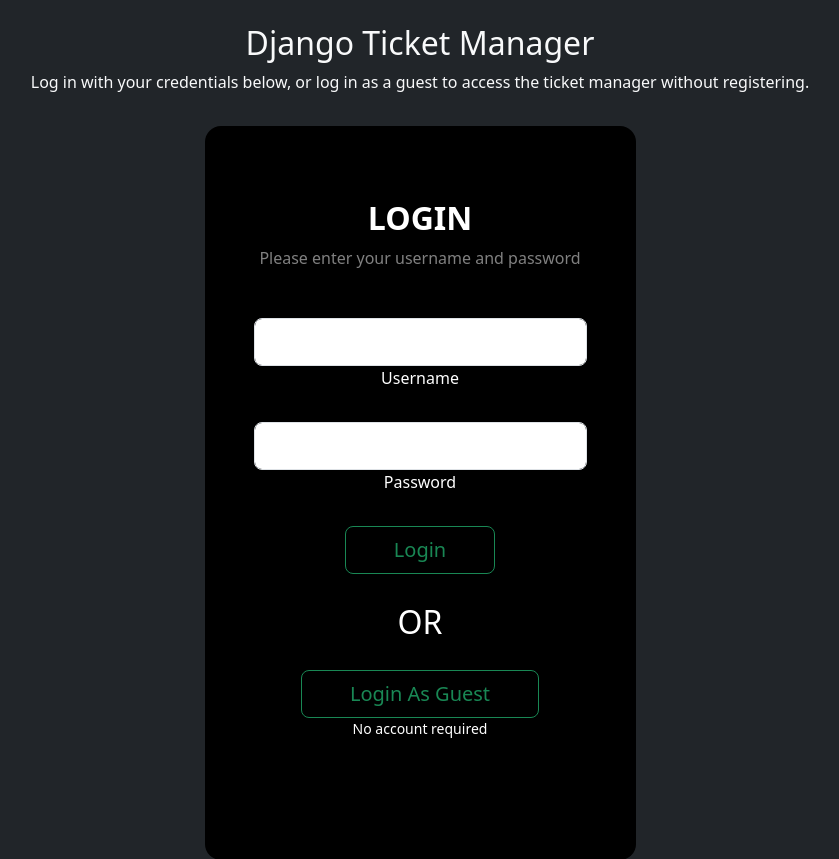
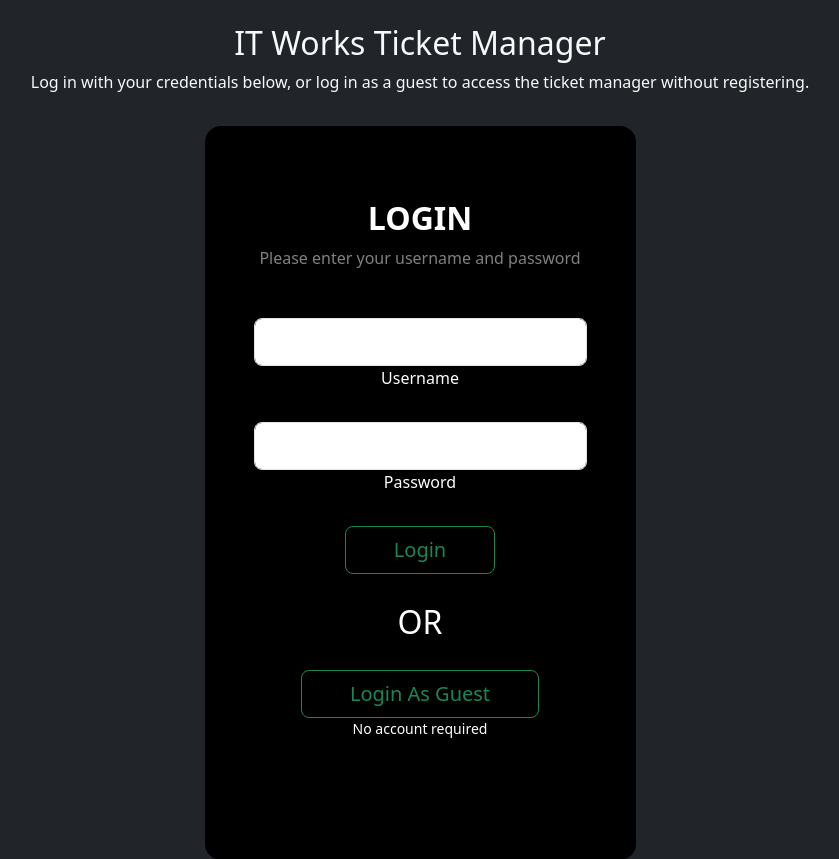
Before and after one commit to Blathe/djangotickets, a Django app: page /login/ in a window 1280 px wide. Shown: the top 859 px of the page, without its empty margins (220-1059 px from the left). Run offline with Django 4.2, Linux system fonts and the light colour scheme; some libraries are stand-ins or nearby versions.

Commit message:
submission - changing some verbiage

```diff
--- a/reports/templates/reports/index.html
+++ b/reports/templates/reports/index.html
@@ -11,7 +11,7 @@
     <link rel="stylesheet" href="https://cdn.jsdelivr.net/npm/bootstrap-icons@1.10.4/font/bootstrap-icons.css">
     <link rel="stylesheet" href="{% static 'style.css' %}">
     <link rel="shortcut icon" href="{%  static 'favicon.ico' %}">
-    <title>Django Ticket Manager - Reports</title>
+    <title>IT Works - Ticket Manager - Reports</title>
 </head>
 
 <body class="d-flex flex-column bg-secondary-subtle overflow-hidden-sm" style="min-height: 100vh;">
@@ -24,7 +24,7 @@
           <div class="col-12 col-md-3 col-lg-3 col-xl-2 px-sm-2 px-0 bg-dark flex-grow-1">
               <div class="d-flex flex-column align-items-sm-start px-3 pt-3 pb-3 text-white h-100">
                   <a href="/" class="d-flex align-items-center pb-3 mb-md-0 me-md-auto text-white text-decoration-none">
-                      <span class="fs-5 d-sm-inline">Django Ticket Manager</span>
+                      <span class="fs-5 d-sm-inline">IT Works Ticket Manager</span>
                   </a>
                   <ul class="nav nav-pills flex-column flex-shrink-0 gap-3 mb-sm-auto mb-0 w-100" id="menu">
                       <li class="nav-item">
--- a/tickets/templates/tickets/details.html
+++ b/tickets/templates/tickets/details.html
@@ -11,7 +11,7 @@
     <link rel="stylesheet" href="https://cdn.jsdelivr.net/npm/bootstrap-icons@1.10.4/font/bootstrap-icons.css">
     <link rel="stylesheet" href="{% static 'style.css' %}">
     <link rel="shortcut icon" href="{%  static 'favicon.ico' %}">
-    <title>Django Ticket Manager - Details</title>
+    <title>IT Works - Ticket Manager - Ticket Details</title>
 </head>
 
 <body class="d-flex flex-column bg-secondary-subtle vh-100" style="min-height: 100vh; max-height: 100vh;">
@@ -24,7 +24,7 @@
         <div class="col-12 col-md-3 col-lg-3 col-xl-2 px-sm-2 px-0 bg-dark flex-grow-1">
             <div class="d-flex flex-column align-items-sm-start px-3 pt-3 pb-3 text-white h-100">
                 <a href="/" class="d-flex align-items-center pb-3 mb-md-0 me-md-auto text-white text-decoration-none">
-                    <span class="fs-5 d-sm-inline">Django Ticket Manager</span>
+                    <span class="fs-5 d-sm-inline">IT Works Ticket Manager</span>
                 </a>
                 <ul class="nav nav-pills flex-column flex-shrink-0 gap-3 mb-sm-auto mb-0 w-100" id="menu">
                     <li class="nav-item">
--- a/tickets/templates/tickets/index.html
+++ b/tickets/templates/tickets/index.html
@@ -11,7 +11,7 @@
     <link rel="stylesheet" href="https://cdn.jsdelivr.net/npm/bootstrap-icons@1.10.4/font/bootstrap-icons.css">
     <link rel="stylesheet" href="{% static 'style.css' %}">
     <link rel="shortcut icon" href="{%  static 'favicon.ico' %}">
-    <title>Django Ticket Manager</title>
+    <title>IT Works Ticket Manager - Login</title>
 </head>
 
 <body class="d-flex flex-column bg-secondary-subtle overflow-hidden-sm" style="min-height: 100vh;">
@@ -24,7 +24,7 @@
           <div class="col-12 col-md-3 col-lg-3 col-xl-2 px-sm-2 px-0 bg-dark flex-grow-1">
               <div class="d-flex flex-column align-items-sm-start px-3 pt-3 pb-3 text-white h-100">
                   <a href="/" class="d-flex align-items-center pb-3 mb-md-0 me-md-auto text-white text-decoration-none">
-                      <span class="fs-5 d-sm-inline">Django Ticket Manager</span>
+                      <span class="fs-5 d-sm-inline">IT Works Ticket Manager</span>
                   </a>
                   <ul class="nav nav-pills flex-column flex-shrink-0 gap-3 mb-sm-auto mb-0 w-100" id="menu">
                       <li class="nav-item">
--- a/tickets/templates/tickets/login.html
+++ b/tickets/templates/tickets/login.html
@@ -10,13 +10,13 @@
     <link href="https://cdn.jsdelivr.net/npm/bootstrap@5.3.0-alpha3/dist/css/bootstrap.min.css" rel="stylesheet" integrity="sha384-KK94CHFLLe+nY2dmCWGMq91rCGa5gtU4mk92HdvYe+M/SXH301p5ILy+dN9+nJOZ" crossorigin="anonymous">
     <link rel="stylesheet" href="https://cdn.jsdelivr.net/npm/bootstrap-icons@1.10.4/font/bootstrap-icons.css">
     <link rel="shortcut icon" href="{%  static 'favicon.ico' %}">
-    <title>Django Ticket Manager - Login</title>
+    <title>IT Works Ticket Manager - Login</title>
 </head>
 
 <body class="m-0 p-0 bg-dark">
 
         <div class="container text-center text-light font-size-lg p-4">
-            <h2>Django Ticket Manager</h2>
+            <h2>IT Works Ticket Manager</h2>
             <p>Log in with your credentials below, or log in as a guest to access the ticket manager without registering.</p>
 
             <div class="container py-3">
```
